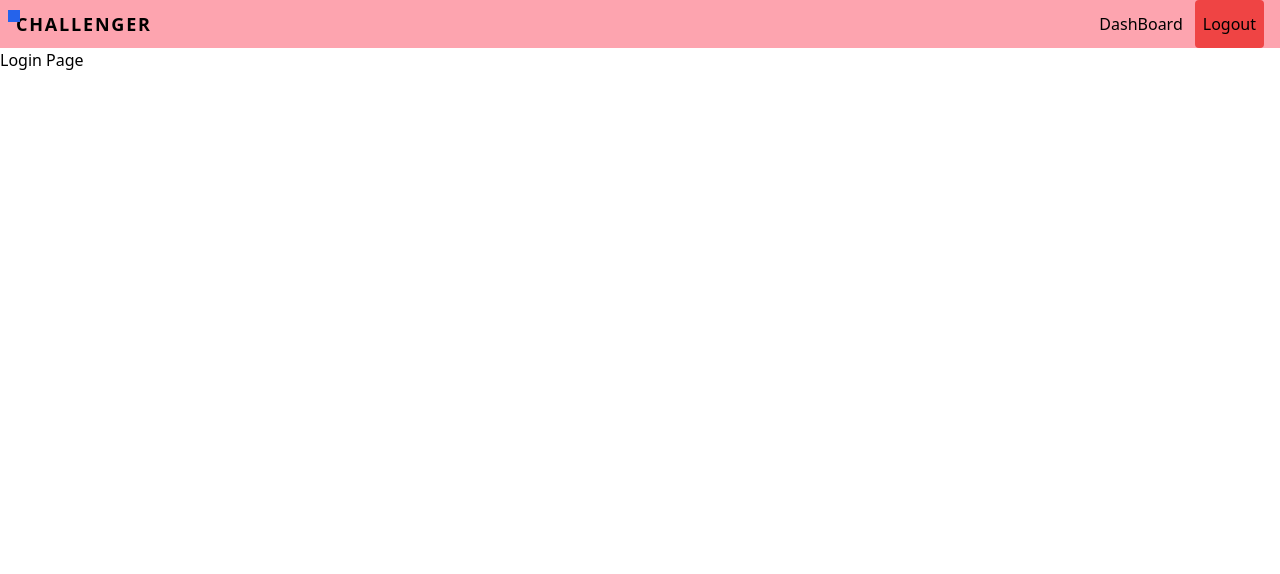
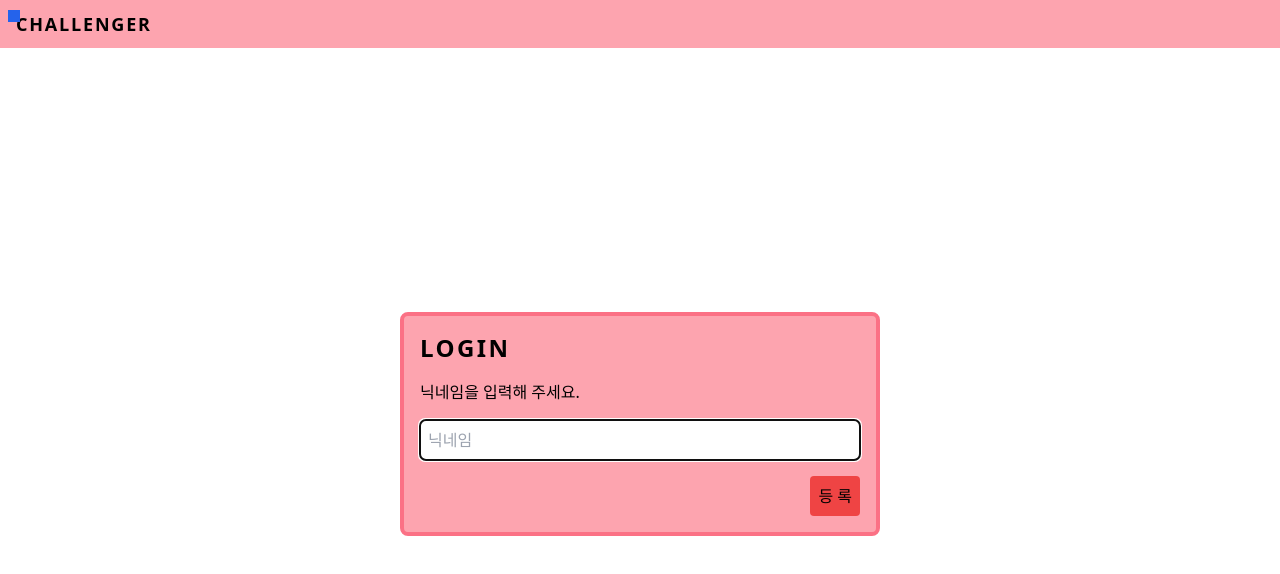
Before and after one commit to codingjwp/challenger, a React (Vite) app: page /login in a window 1280 px wide. Shown: the top 574 px of the page. Built offline with nearby package versions, Linux system fonts and the light colour scheme.

Commit message:
feat: login 디자인 완성

```diff
--- a/src/components/Header.tsx
+++ b/src/components/Header.tsx
@@ -1,4 +1,4 @@
-import {Link} from 'react-router-dom';
+import {Link, useLocation} from 'react-router-dom';
 import Button from './Button';
 
 type HeaderProps = {
@@ -6,31 +6,34 @@ type HeaderProps = {
 };
 
 export default function Header({title}: HeaderProps) {
+  const params = useLocation();
   const afterLogoStyle =
     'after:content-[""] after:top-0 after:-left-2 after:bg-blue-600 after:absolute after:w-3 after:h-3';
   return (
-    <header className='w-full h-12 px-4 flex justify-between items-center font-sans bg-rose-300'>
+    <header className='fixed top-0 left-0 w-full h-12 px-4 flex justify-between items-center font-sans bg-rose-300'>
       <h1
         className={`relative text-lg uppercase font-bold tracking-widest ${afterLogoStyle}`}
       >
         {title}
       </h1>
+      {params.pathname !== '/login' && (
         <ul className='flex items-center gap-1'>
           <li className='h-12'>
             <Link
               role='button'
-            className='h-full flex items-center hover:underline hover:decoration-red-600 px-2 rounded'
+              className='h-full flex items-center hover:underline hover:decoration-red-600 px-2 rounded tracking-wider'
               to='dashboard'
             >
               DashBoard
             </Link>
           </li>
           <li className='h-12'>
-          <Button mode='fill' className='h-full'>
+            <Button mode='fill' className='h-full tracking-wider'>
               Logout
             </Button>
           </li>
         </ul>
+      )}
     </header>
   );
 }
--- /dev/null
+++ b/src/pages/Login.tsx
@@ -0,0 +1,27 @@
+import Button from '../components/Button';
+
+const Login = () => {
+  return (
+    <main className='flex pt-12 h-screen'>
+      <div className='bg-rose-300 w-[30rem] max-h-56 p-4 font-sans border-4 border-rose-400 rounded-lg m-auto'>
+        <h2 className='text-2xl font-bold text-left uppercase tracking-widest'>
+          Login
+        </h2>
+        <p className='py-4'>닉네임을 입력해 주세요.</p>
+        <input
+          className='w-full py-2 rounded-md px-2'
+          autoFocus
+          type='text'
+          placeholder='닉네임'
+        />
+        <div className='flex justify-end mt-4'>
+          <Button type='button' mode='fill'>
+            등 록
+          </Button>
+        </div>
+      </div>
+    </main>
+  );
+};
+
+export default Login;
--- a/src/route.tsx
+++ b/src/route.tsx
@@ -1,6 +1,7 @@
 import {createBrowserRouter} from 'react-router-dom';
 import RootLayout from './pages/RootLayout';
 import ScrollView from './pages/ScrollView';
+import Login from './pages/Login';
 
 const routerConfig = createBrowserRouter([
   {
@@ -14,7 +15,7 @@ const routerConfig = createBrowserRouter([
       },
       {
         path: 'login',
-        element: <div>Login Page</div>,
+        element: <Login />,
       },
       {
         path: 'challenge',
```
Lines whose indentation alone changed are shown as unchanged.
